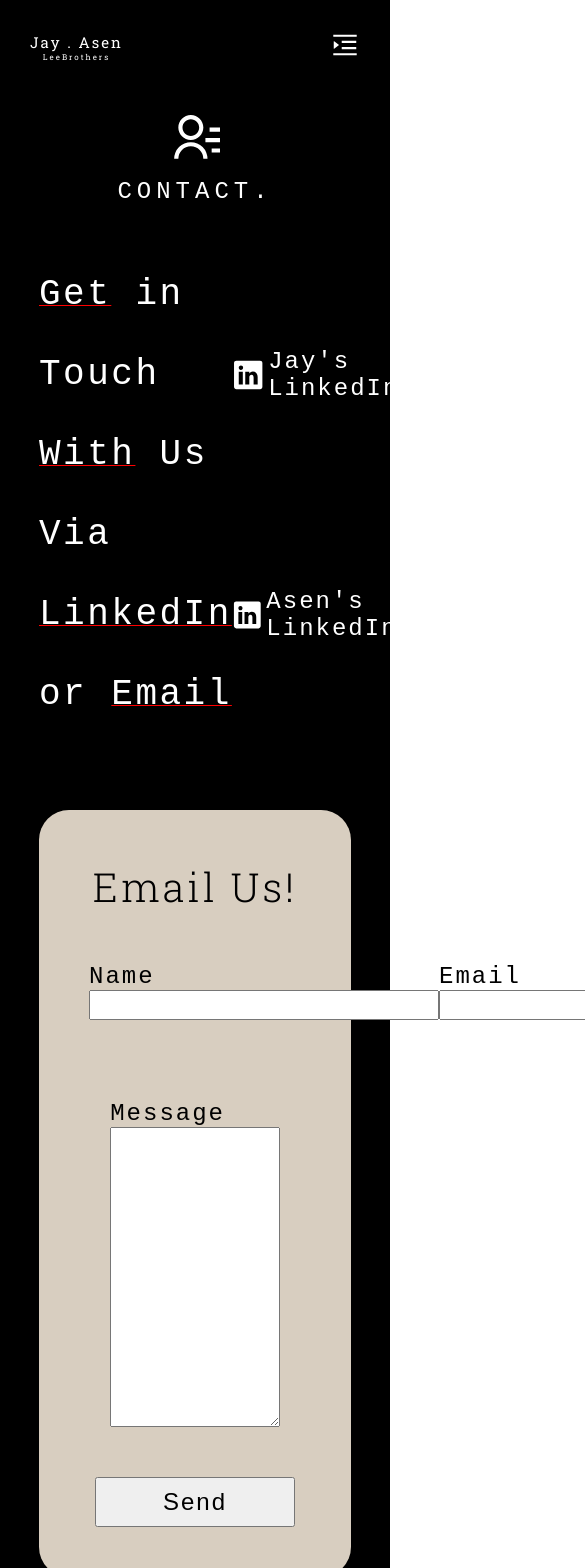
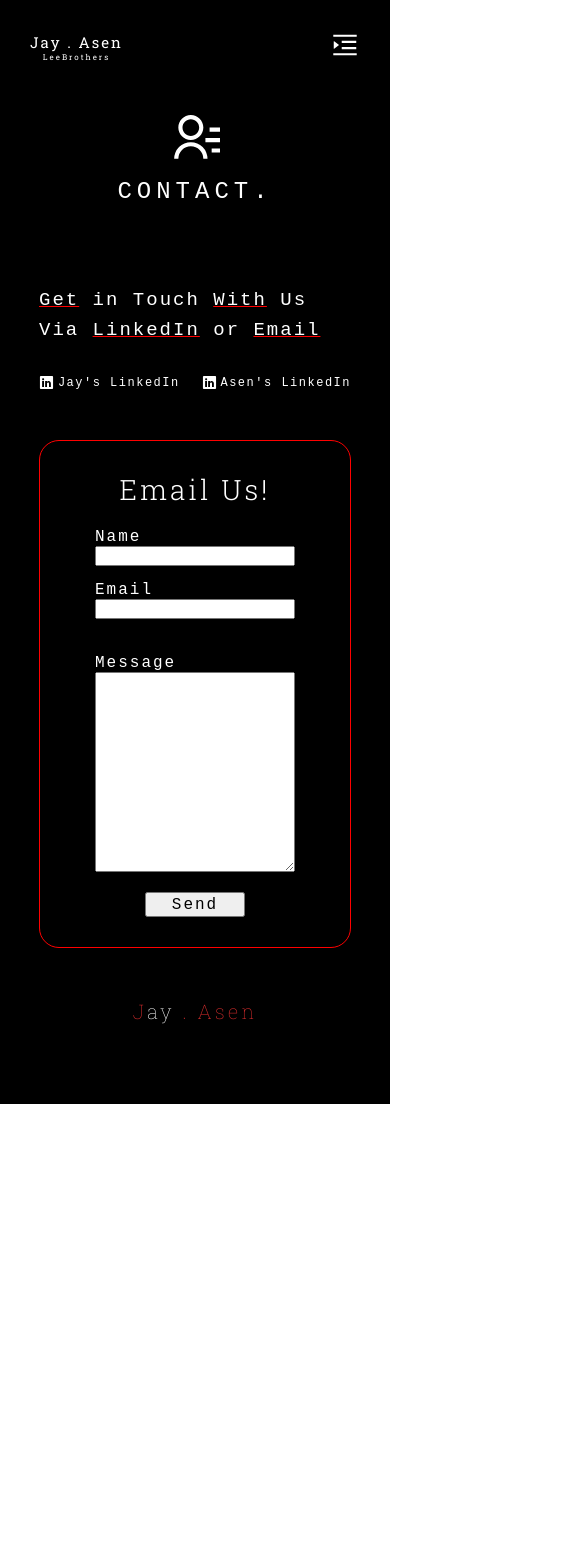
Before and after one commit to LeeJay0126/jayasen, a React (Create React App) app: page /contact in a window 390 px wide. Shown: the top 1568 px of the page, 585 px wide, since content can reach past the window. After the commit the page ends 1104 px from the top, so only its background shows below. Built offline with nearby package versions, Linux system fonts and the light colour scheme; a web font is replaced by a local one.

Commit message:
Contact Us finished
Contact Us page finished including mobile viewport.

Minor fixes to Resume page

```diff
--- a/src/Pages/About/About.css
+++ b/src/Pages/About/About.css
@@ -631,14 +631,21 @@ main {
         text-align: center;
     }
 
+    .Education {
+        flex-direction: column;
+    }
+
     .EducationRight h2 {
         padding-bottom: 5px;
-        font-size: 12px;
+        font-size: 11.5px;
+        letter-spacing: 1.5px;
     }
 
     .EducationRight h3 {
         font-size: 11px;
         letter-spacing: 1.5px;
+        font-weight: 600;
+        padding-bottom: 20px;
     }
 
     .EducationLeft h3 {
--- a/src/Pages/About/Jay/JayProfessional.js
+++ b/src/Pages/About/Jay/JayProfessional.js
@@ -1,15 +1,15 @@
 const JayProfessional = [
-    ["WBH Construction", "Web Developer", "2023-08", "Present", "Contract, Part Time",
+    ["WBH Ltd", "Web Developer", "2023-08", "2023-12", "Contract, Part Time",
         ["Developed a responsive company website using React, PostgreSQL, Express, and Node.js  for better traffic and inquiry emails",
         "Designed the layout and workflow of the company's website using Figma",
         "Managed team progression in a mixed style of Kanban and Scrum"]
     ],
-    ["Pixieset", "Software Engineer In Test", "2022-05", "2022-09", "Intern",
+    ["Pixieset", "SDET", "2022-05", "2022-09", "Intern",
         ["Automated 300+ smoke test cases and 50+ Regression test cases to Pixieset's automation codebase",
         "Maintained upkeep of features in the company by running weekly smoke testing and regression testing after every feature changes",
         "Contributed to Studio Manager's end-to-end feature release testing"]
     ],
-    ["Pixieset", "Quality Assurance Engineer", "2022-01", "2022-05", "Intern",
+    ["Pixieset", "QA Engineer", "2022-01", "2022-05", "Intern",
         ["Ensured team's stable feature release through manual and database testing",
         "Generated 500+ test cases for the team's feature releases ",
         "Contributed actively in sprint retrospectives and planning to collaboratively work towards enhanced team culture and practices",
--- a/src/Pages/About/Resume.js
+++ b/src/Pages/About/Resume.js
@@ -1,6 +1,3 @@
-//Pictures subjected to change
-// import jayProfile from "../../SharedComponents/Imgs/SoloImages/Jay/jayProfile1.jpg";
-// import asenProfile from "../../SharedComponents/Imgs/SoloImages/Asen/asenProfile1.jpg";
 import ResumeComponent from "../About/ResumeComponent";
 import JayProfessional from "./Jay/JayProfessional";
 import JayWorkExperience from "./Jay/JayWorkExperience";
--- a/src/Pages/ContactUs/ContactUs.css
+++ b/src/Pages/ContactUs/ContactUs.css
@@ -6,6 +6,7 @@
 */
 main {
     background-color: black;
+    padding-bottom: 50px;
 }
 
 .ContactUsContainer {
@@ -80,7 +81,8 @@ aside {
 }
 
 .EmailSection {
-    background: rgb(216, 206, 192);
+    background: transparent;
+    border: 1px solid red;
     padding: 50px;
     border-radius: 30px;
     margin-top: 75px;
@@ -98,7 +100,7 @@ form {
     justify-content: space-evenly;
 }
 
-.nameAndEmail div{
+.nameAndEmail div {
     display: flex;
     flex-direction: column;
 }
@@ -107,24 +109,27 @@ form input {
     height: 30px;
     width: 350px;
     font-size: 16px;
+    font-family: 'Courier New', Courier, monospace;
 }
 
-form div{
+form div {
     padding-bottom: 30px;
 }
 
-form h2{
+form h2 {
     text-align: center;
     padding-bottom: 50px;
     letter-spacing: 3px;
     font-size: 40px;
     font-weight: 300;
+    color: white;
 }
 
-form label{
+form label {
     letter-spacing: 2px;
     font-size: 24px;
     padding-right: 5px;
+    color: white;
 }
 
 .MessageSection {
@@ -151,3 +156,280 @@ textarea {
     letter-spacing: 2px;
     margin: 0 auto;
 }
+
+/**********************************************************************************************
+    For viewport >= 1200
+***********************************************************************************************/
+
+@media only screen and (max-width: 1200px) {
+
+    .ContactUsHeading {
+        font-size: 24px;
+        letter-spacing: 2.5px;
+        line-height: 80px;
+    }
+
+    .ContactUsLinkedIn {
+        height: 35px;
+        width: 35px;
+    }
+
+    .LinkedInFig figcaption {
+        letter-spacing: 2px;
+        font-size: 20px;
+    }
+
+    .EmailSection {
+        padding: 50px;
+        border-radius: 30px;
+        margin-top: 75px;
+    }
+
+    form input {
+        height: 25px;
+        width: 300px;
+        font-size: 14px;
+        font-family: 'Courier New', Courier, monospace;
+    }
+
+    form div {
+        padding-bottom: 30px;
+    }
+
+    form h2 {
+        padding-bottom: 50px;
+        letter-spacing: 3px;
+        font-size: 40px;
+    }
+
+    form label {
+        letter-spacing: 2px;
+        font-size: 24px;
+    }
+
+    .MessageSection {
+        display: flex;
+        flex-direction: column;
+        padding: 50px 0 50px 0;
+    }
+
+    textarea {
+        height: 300px;
+    }
+
+    .submitButton {
+        height: 50px;
+        width: 200px;
+        font-size: 24px;
+        letter-spacing: 2px;
+    }
+}
+
+/**********************************************************************************************
+    For viewport >= 992
+***********************************************************************************************/
+@media only screen and (max-width: 992px) {
+    .ContactUsHeading {
+        font-size: 18px;
+        letter-spacing: 2px;
+        line-height: 80px;
+    }
+
+    .ContactUsLinkedIn {
+        height: 25px;
+        width: 25px;
+    }
+
+    .LinkedInFig figcaption {
+        letter-spacing: 2px;
+        font-size: 15px;
+    }
+
+    .EmailSection {
+        padding: 50px;
+        border-radius: 25px;
+        margin-top: 50px;
+    }
+
+    form input {
+        height: 20px;
+        width: 200px;
+        font-size: 12px;
+        font-family: 'Courier New', Courier, monospace;
+    }
+
+    form div {
+        padding-bottom: 10px;
+    }
+
+    form h2 {
+        padding-bottom: 40px;
+        letter-spacing: 3px;
+        font-size: 32px;
+    }
+
+    form label {
+        letter-spacing: 2px;
+        font-size: 20px;
+    }
+
+    .MessageSection {
+        display: flex;
+        flex-direction: column;
+        padding: 50px 0 50px 0;
+    }
+
+    textarea {
+        height: 250px;
+    }
+
+    .submitButton {
+        height: 40px;
+        width: 150px;
+        font-size: 20px;
+        letter-spacing: 2px;
+    }
+}
+
+/**********************************************************************************************
+    For viewport >= 768
+***********************************************************************************************/
+@media only screen and (max-width: 768px) {
+    .ContactUsHeading {
+        font-size: 16px;
+        letter-spacing: 2px;
+        line-height: 30px;
+    }
+
+    .ContactUsLinkedIn {
+        height: 20px;
+        width: 20px;
+    }
+
+    .LinkedInFig figcaption {
+        letter-spacing: 1.5px;
+        font-size: 15px;
+    }
+
+    .EmailSection {
+        padding: 30px;
+        border-radius: 20px;
+        margin-top: 35px;
+    }
+
+    form input {
+        height: 20px;
+        width: 175px;
+        font-size: 11px;
+    }
+
+    form div {
+        padding-bottom: 5px;
+    }
+
+    form h2 {
+        padding-bottom: 40px;
+        letter-spacing: 2px;
+        font-size: 28px;
+    }
+
+    form label {
+        letter-spacing: 2px;
+        font-size: 15px;
+    }
+
+    .MessageSection {
+        padding: 30px 0 30px 0;
+    }
+
+    textarea {
+        height: 300px;
+    }
+
+    .submitButton {
+        height: 30px;
+        width: 150px;
+        font-size: 18px;
+        letter-spacing: 2px;
+    }
+}
+
+/**********************************************************************************************
+    For viewport >= 600
+***********************************************************************************************/
+
+@media only screen and (max-width: 600px) {
+    .ContactUsHeading {
+        font-size: 19px;
+        letter-spacing: 2px;
+        line-height: 30px;
+    }
+
+    .ContactUsHero {
+        flex-direction: column;
+        padding-top: 30px;
+    }
+
+    .ContactUsHero aside {
+        flex-direction: row;
+        padding-top: 30px;
+        justify-content: space-between;
+    }
+
+    .ContactUsLinkedIn {
+        height: 15px;
+        width: 15px;
+    }
+
+    .LinkedInFig figcaption {
+        letter-spacing: 1.5px;
+        font-size: 12px;
+    }
+
+    .EmailSection {
+        padding: 30px;
+        border-radius: 20px;
+        margin-top: 50px;
+    }
+
+    .nameAndEmail {
+        flex-direction: column;
+    }
+
+    form input {
+        height: 20px;
+        width: 200px;
+        font-size: 12px;
+    }
+
+    form div {
+        padding-bottom: 15px;
+    }
+
+    form h2 {
+        padding-bottom: 20px;
+        letter-spacing: 3px;
+        font-size: 28px;
+    }
+
+    form label {
+        letter-spacing: 2px;
+        font-size: 16px;
+    }
+
+    .MessageSection {
+        padding: 20px 0 20px 0;
+    }
+
+    textarea {
+        height: 200px;
+    }
+
+    .submitButton {
+        height: 25px;
+        width: 100px;
+        font-size: 16px;
+        letter-spacing: 2px;
+    }
+
+}
--- a/src/Pages/ContactUs/ContactUs.js
+++ b/src/Pages/ContactUs/ContactUs.js
@@ -11,9 +11,9 @@ const ContactUs = () => {
             <Menu />
             <main className="ContactUsContainer">
                 <ContactUsIntro />
-                <ContactUsMain/>
+                <ContactUsMain />
             </main>
-            <Footer/>
+            <Footer />
         </main>
     );
 }
--- a/src/Pages/ContactUs/ContactUsMain.js
+++ b/src/Pages/ContactUs/ContactUsMain.js
@@ -1,5 +1,4 @@
 import { IoLogoLinkedin } from "react-icons/io5";
-import { Route } from "react-router-dom";
 import Email from "./Email";
 
 const ContactUsMain = () => {
--- a/src/SharedComponents/Menu/MobileMenu.js
+++ b/src/SharedComponents/Menu/MobileMenu.js
@@ -20,7 +20,7 @@ const MobileMenu = () => {
                 <ul>
                     <Link to="/" element={<Home />}><li>Home</li></Link>
                     <Link to="/"><li>Project</li></Link>
-                    <Link to="/resume" element={<About />}><li>Resume</li></Link>
+                    <Link to="/about" element={<About />}><li>Resume</li></Link>
                     <Link to="/contact" element={<ContactUs />}><li>Contact Us</li></Link>
                 </ul>
                 <h2 className="sideBarHeading">
```
